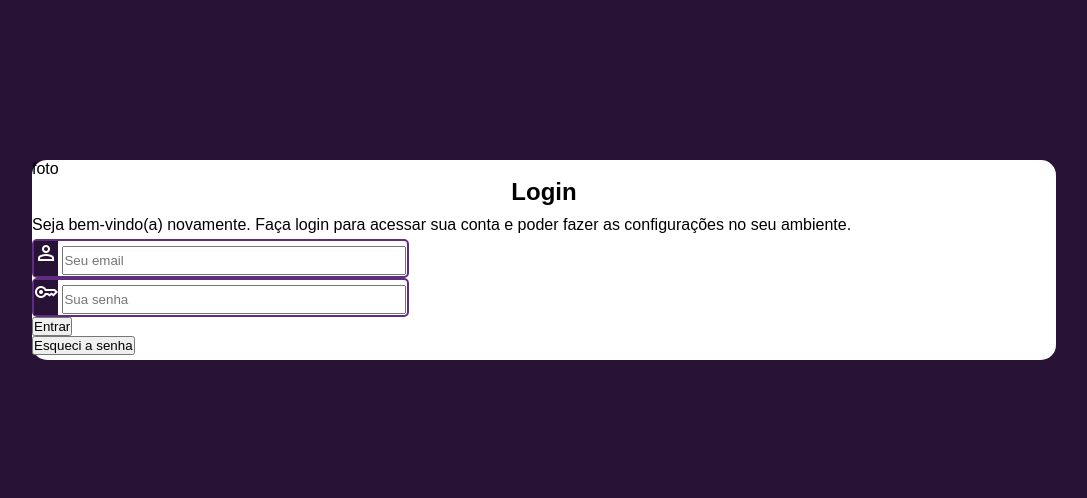
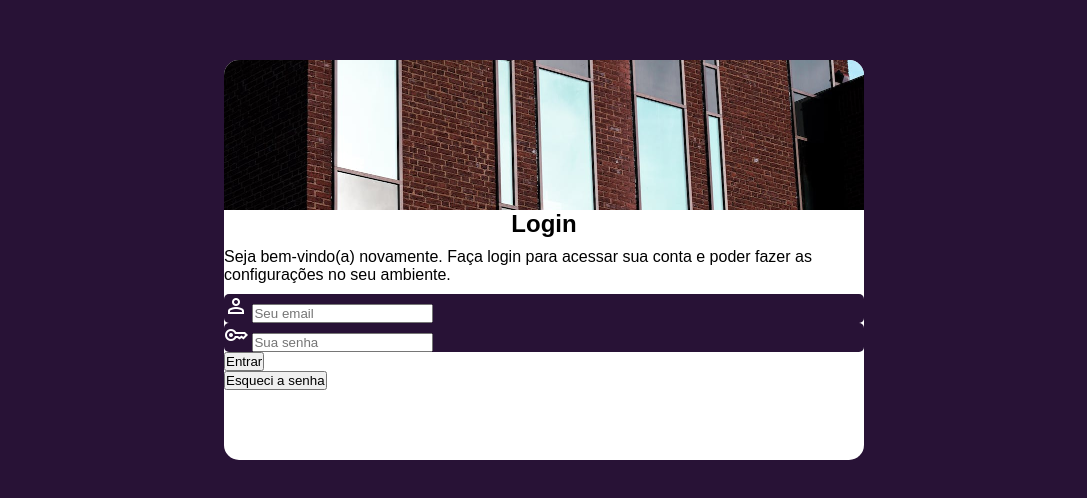
Before and after one commit to JoaoVitorSDS/projeto-login, a plain HTML site: page index.html in a window 1280 px wide. Shown: the part 140-638 px from the top of the page, without its empty margins (96-1183 px from the left). Drawn offline with nearby package versions, Linux system fonts and the light colour scheme.

Commit message:
update css

```diff
--- a/estilos/style.css
+++ b/estilos/style.css
@@ -18,11 +18,22 @@ main {
   height: 100vh;
 }
 
+div#imagem {
+  background-image: url(/imagens/pexels-damir-16335483.jpg);
+  background-position: center center;
+  background-size: cover;
+
+  width: 50vw;
+  height: 150px;
+  border-radius: 15px 15px 0px 0px;
+}
+
 section#login {
+  display: block;
   background-color: white;
   border-radius: 15px;
-  width: 80vw;
-  height: 25vh;
+  width: 50vw;
+  height: 400px;
 
   position: absolute;
   top: 50%;
@@ -37,25 +48,13 @@ div > h1 {
 }
 
 div > p {
-  padding-bottom: 5px;
-}
-
-i {
-  background-color:#281236;
-  color: white;
-  height: 35px;
+  padding-bottom: 10px;
 
 }
 
 .caixat {
-  border: #5f2c82 2px solid;
+  color: white;
+  background-color: #281236;
   border-radius: 5px;
-  width: 373px;
-  height: 35px;
-
+  width: 100%;
 }
-
-#iemail, #isenha {
-  width: 340px;
-  height: 25px;
-}
--- a/index.html
+++ b/index.html
@@ -12,9 +12,8 @@
     <section id="login">
       <div id="imagem">
 
-        foto
       </div>
-      <div id="formulario">
+      <div class="formulario">
         <h1>Login</h1>
 
         <p>
@@ -22,7 +21,7 @@
         </p>
 
       </div>
-      <form action="login.php" method="post" autocomplete="on">
+      <form class="formulario" action="login.php" method="post" autocomplete="on">
         <p class="caixat">
           <label for="iemail"><i class="material-symbols-outlined">person</i></label>
           <input type="email" name="email" id="iemail" autocomplete="on" required placeholder="Seu email">
```
